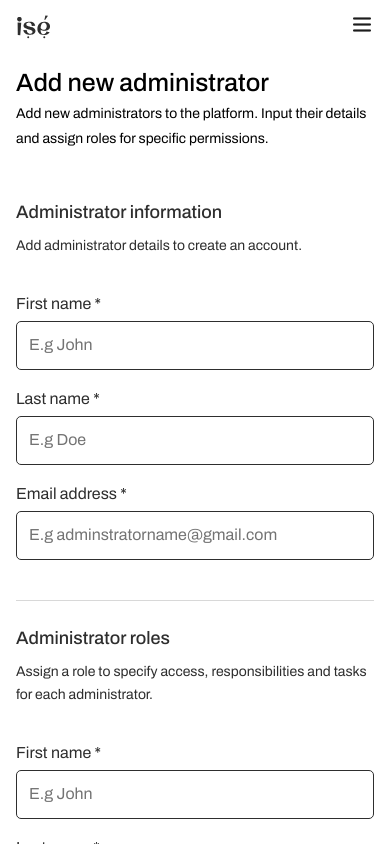
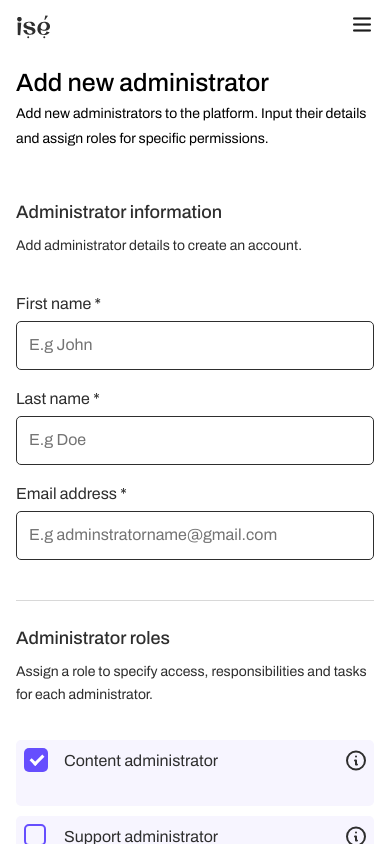
Before and after one commit to ise-africa/ise-admin-dashboard-frontend, a React (Create React App) app: page /schools/add-admin in a window 390 px wide. Built offline with nearby package versions, Linux system fonts and the light colour scheme.

Commit message:
added the dropdown to the select the add admin

```diff
--- a/src/Containers/SchoolsPagesContainer/AddAdminContainer/AddAdminContainer.module.css
+++ b/src/Containers/SchoolsPagesContainer/AddAdminContainer/AddAdminContainer.module.css
@@ -43,6 +43,61 @@
   width: fit-content;
 }
 
+.selectRole {
+  gap: 1rem;
+  display: flex;
+  padding: 1rem;
+  flex-wrap: wrap;
+  border-radius: 5px;
+  align-items: center;
+  margin-bottom: 10px;
+  justify-content: space-between;
+  background: var(--veryVeryLightPurple);
+}
+
+.selectRole p {
+  flex: 1;
+  color: var(--grey);
+  font-size: 16px !important;
+}
+
+.selectRole svg {
+  cursor: pointer;
+}
+
+.listContainer {
+  flex-basis: 100%;
+  overflow: hidden;
+  transition: all 0.3s ease-in-out;
+  padding: 0 16px;
+  background-color: rgba(247, 245, 255, 1);
+  color: var(--grey);
+  font-family: Archivo;
+  font-style: normal;
+  line-height: 26px;
+  scrollbar-width: none;
+  margin-top: 10px;
+}
+
+.listContainer::-webkit-scrollbar {
+  display: none;
+}
+
+.numberList {
+  list-style: decimal;
+  padding-left: 0;
+}
+
+.numberList li {
+  font-size: 13px;
+  line-height: 20px;
+}
+
+.discList {
+  list-style: disc;
+  padding-left: 20px;
+}
+
 @media screen and (max-width: 1023px) {
   .container {
     margin: 0;
@@ -69,4 +124,14 @@
     gap: 1rem;
     margin: 24px 0 0;
   }
+
+  .selectRole {
+    padding: 8px;
+  }
+
+  .numberList li {
+    font-size: 12px;
+    line-height: 18px;
+  }
+
 }
--- a/src/Containers/SchoolsPagesContainer/AddAdminContainer/AddAdminContainer.tsx
+++ b/src/Containers/SchoolsPagesContainer/AddAdminContainer/AddAdminContainer.tsx
@@ -7,10 +7,95 @@ import AcceptedModal from '../../../Components/Modals/AcceptedModal/AcceptedModa
 import RoleCreatedModal from './AddAdminContainerModals/RoleCreatedModal';
 import ConfirmAdministratorDetailsModal from './AddAdminContainerModals/ConfirmAdministratorDetailsModal';
 import { useNavigate } from 'react-router-dom';
+import Checkbox from '../../../Components/Checkbox/Checkbox';
 const AddAdminContainer = () => {
   const navigate = useNavigate();
   const [displayConfirmAdministratorDetailsModal, setDisplayConfirmAdministratorDetailsModal] = useState(false)
   const [displayRoleCreatedModal, setDisplayRoleCreatedModal] = useState(false)
+
+  const [activeDropdown, setActiveDropdown] = useState<number | null>(null);
+
+  const newRole = [
+    {
+      isActive: true,
+      title: "Content administrator",
+      duties: [
+        {
+          title: "User account management:",
+          details: ["Creation, modification, and deletion of student and tutor accounts."]
+        },
+        {
+          title: "Students' enrollment:",
+          details: ["Manage the enrollment process for students."]
+        },
+        {
+          title: "Data reports and insights:",
+          details: ["Generate reports from the dashboard to support decision-making."]
+        },
+        {
+          title: "Communication management:",
+          details: [
+            "Handle email notifications, messaging, and announcements.",
+            "Manage user registration, account activation, and password resets."
+          ]
+        },
+      ]
+    },
+    {
+      isActive: false,
+      title: "Support administrator",
+      duties: [
+        {
+          title: "User account management:",
+          details: ["Creation, modification, and deletion of student and tutor accounts."]
+        },
+        {
+          title: "Students' enrollment:",
+          details: ["Manage the enrollment process for students."]
+        },
+        {
+          title: "Data reports and insights:",
+          details: ["Generate reports from the dashboard to support decision-making."]
+        },
+        {
+          title: "Communication management:",
+          details: [
+            "Handle email notifications, messaging, and announcements.",
+            "Manage user registration, account activation, and password resets."
+          ]
+        },
+      ]
+    },
+    {
+      isActive: false,
+      title: "Community administrator",
+      duties: [
+        {
+          title: "User account management:",
+          details: ["Creation, modification, and deletion of student and tutor accounts."]
+        },
+        {
+          title: "Students' enrollment:",
+          details: ["Manage the enrollment process for students."]
+        },
+        {
+          title: "Data reports and insights:",
+          details: ["Generate reports from the dashboard to support decision-making."]
+        },
+        {
+          title: "Communication management:",
+          details: [
+            "Handle email notifications, messaging, and announcements.",
+            "Manage user registration, account activation, and password resets."
+          ]
+        },
+      ]
+    }
+  ]
+  const toggleDropdown = (index: number) => {
+    setActiveDropdown(activeDropdown === index ? null : index);
+  };
+
   return (
     <>
       {displayConfirmAdministratorDetailsModal && (
@@ -68,21 +153,45 @@ const AddAdminContainer = () => {
             header="Administrator roles"
             paragraph="Assign a role to specify access, responsibilities and tasks for each administrator."
           >
-            <Input
-              type="text"
-              label="First name *"
-              placeholder="E.g John"
-            />
-            <Input
-              type="text"
-              label="Last name *"
-              placeholder="E.g Doe"
-            />
-            <Input
-              type="email"
-              label="Email address *"
-              placeholder="E.g adminstratorname@gmail.com"
-            />
+            {newRole.map((data, i) => (
+              <div key={i} className={classes.selectRole}>
+                <Checkbox
+                  isChecked={data.isActive}
+                  onChange={() => { }}
+                />
+                <p>{data.title}</p>
+                {activeDropdown === i ? (
+                  <svg
+                    onClick={() => toggleDropdown(i)}
+                    width="16" height="9" viewBox="0 0 16 9" fill="none" xmlns="http://www.w3.org/2000/svg">
+                    <path d="M1 8L8 0.999999L15 8" stroke="#2E2E2E" strokeWidth="2" strokeLinecap="round" strokeLinejoin="round" />
+                  </svg>
+                ) : (
+                  <svg
+                    onClick={() => toggleDropdown(i)}
+                    width="20" height="21" viewBox="0 0 20 21" fill="none" xmlns="http://www.w3.org/2000/svg">
+                    <path d="M11 14.5H10V10.5H9M10 6.5H10.01M19 10.5C19 15.4706 14.9706 19.5 10 19.5C5.02944 19.5 1 15.4706 1 10.5C1 5.52944 5.02944 1.5 10 1.5C14.9706 1.5 19 5.52944 19 10.5Z" stroke="#2E2E2E" strokeWidth="2" strokeLinecap="round" strokeLinejoin="round" />
+                  </svg>
+                )}
+                <div
+                  className={classes.listContainer}
+                  style={{ maxHeight: activeDropdown === i ? "300px" : "0px", overflowY: "auto" }}
+                >
+                  <ol className={classes.numberList}>
+                    {data.duties.map((datum, j) => (
+                      <li key={j}>
+                        {datum.title}
+                        <ul className={classes.discList}>
+                          {datum.details.map((detail, idx) => (
+                            <li key={idx}>{detail}</li>
+                          ))}
+                        </ul>
+                      </li>
+                    ))}
+                  </ol>
+                </div>
+              </div>
+            ))}
           </ProfileSectionContainer>
           <div className={classes.buttonContainer}>
             <Button
```
